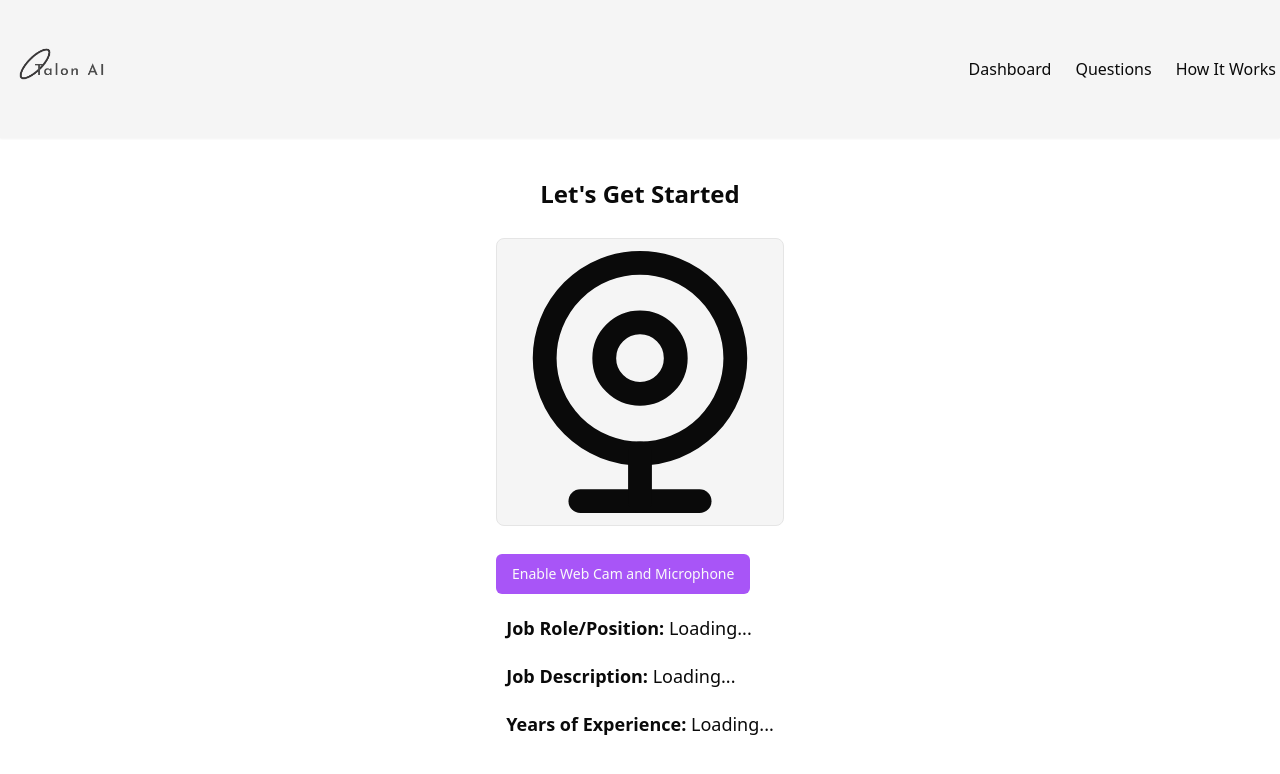
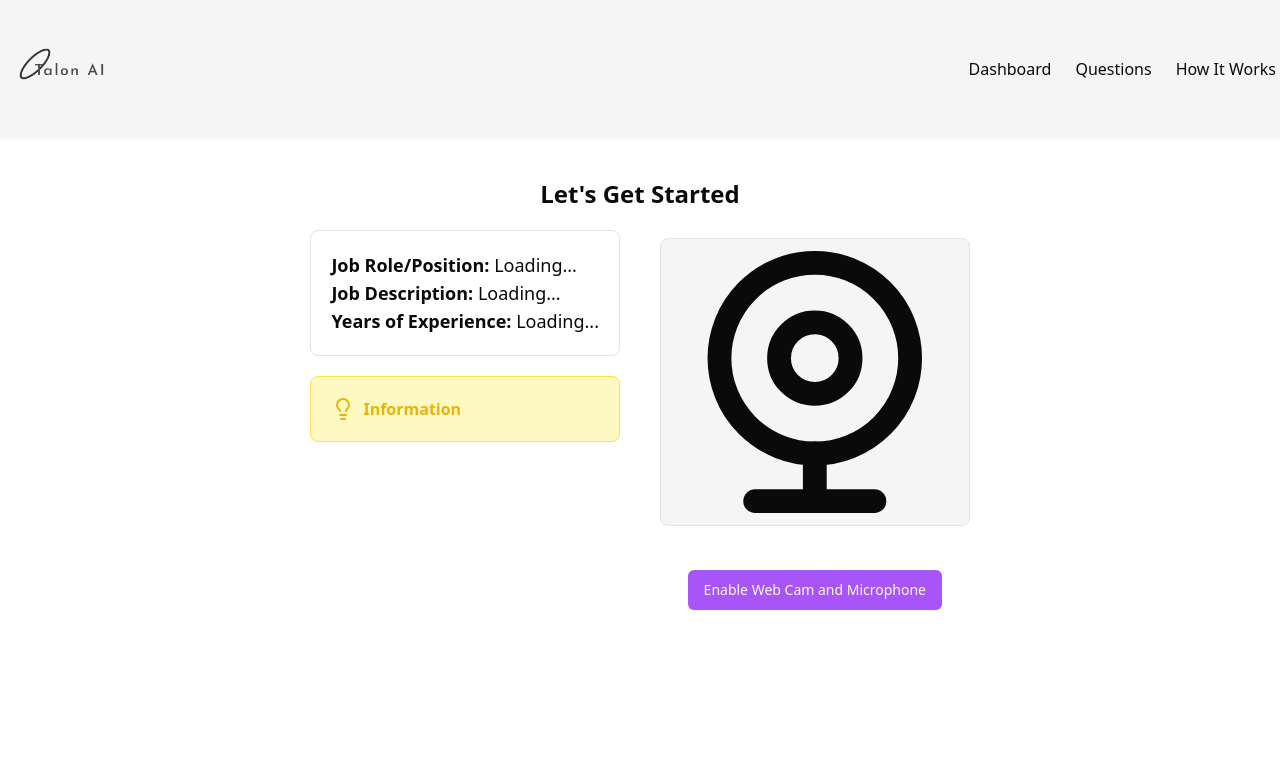
Before and after one commit to tkarusala001/talon-ai, a Next.js app: page /dashboard/interview/1 in a window 1280 px wide. Shown: the top 774 px of the page. Built offline with nearby package versions, Linux system fonts and the light colour scheme; no server answers; the database is empty.

Commit message:
worked on ui

```diff
--- a/app/dashboard/interview/[interviewID]/page.jsx
+++ b/app/dashboard/interview/[interviewID]/page.jsx
@@ -3,7 +3,7 @@ import { Button } from '@/components/ui/button'
 import { db } from '@/utils/db'
 import { MockInterview } from '@/utils/schema'
 import { eq } from 'drizzle-orm'
-import { WebcamIcon } from 'lucide-react'
+import { Lightbulb, WebcamIcon } from 'lucide-react'
 import React, { useEffect, useState} from 'react'
 import Webcam from 'react-webcam'
 
@@ -25,29 +25,44 @@ function Interview({params}) {
   return (
     <div className='my-10 flex justify-center flex-col items-center'>
         <h2 className='font-bold text-2xl'>Let's Get Started</h2>
-        <div>
-            {WebCamEnabled? <Webcam
-            onUserMedia={()=> setWebCamEnabled(true)}
-            onUserMediaError={() => setWebCamEnabled(false)}
-            mirrored={true}
-            style={{
-                height:300,
-                width:300
-            }} />
-            :
-            <>
-            <WebcamIcon className='h-72 w-72 my-7 bg-secondary rounded-lg border'/>
-            <Button className='bg-purple-500 hover:bg-purple-200 flex justify-center mt-4' onClick={()=> setWebCamEnabled(true)}>Enable Web Cam and Microphone</Button>
-            </>
-        }
-        </div>
+        <div className='grid grid-cols-1 md:grid-cols-2 gap-10'>
 
-        <div className='flex flex-col my-5 gap-5'>
+        <div className='flex flex-col my-5 gap-5 '>
+            <div className='p-5 rounded-lg border'>
         <h2 className='text-lg'><strong>Job Role/Position:</strong> {interviewData ? interviewData.jobPosition : 'Loading...'}</h2>
         <h2 className='text-lg'><strong>Job Description:</strong> {interviewData ? interviewData.jobDescription : 'Loading...'}</h2>
         <h2 className='text-lg'><strong>Years of Experience:</strong> {interviewData ? interviewData.jobExperience : 'Loading...'}</h2>
         </div>
-    </div>
+        <div className='p-5 border rounded-lg border-yellow-300 bg-yellow-100'>
+            <h2 className='flex gap-2 items-center text-yellow-500'><Lightbulb/><strong>Information</strong></h2>
+            <h2>{process.env.NEXT_PUBLIC_INFORMATION}</h2>
+        </div>
+        </div>
+
+        <div>
+    {WebCamEnabled ? (
+        <Webcam
+            onUserMedia={() => setWebCamEnabled(true)}
+            onUserMediaError={() => setWebCamEnabled(false)}
+            mirrored={true}
+            style={{
+                height: 300,
+                width: 300,
+            }}
+        />
+    ) : (
+        <div className='grid grid-rows-2 justify-items-center'>
+            <WebcamIcon className='h-72 w-full my-7 bg-secondary rounded-lg border' />
+            <Button className='bg-purple-500 hover:bg-purple-200 mt-4' onClick={() => setWebCamEnabled(true)}>
+                Enable Web Cam and Microphone
+            </Button>
+        </div>
+    )}
+</div>
+
+        </div>
+
+        </div>
 
   )
 }
```
